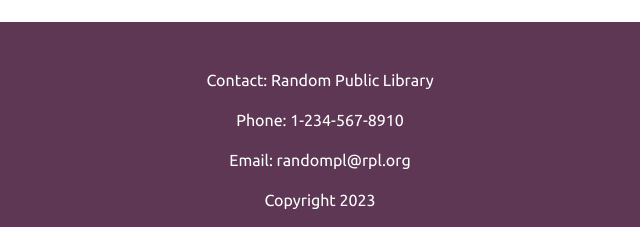
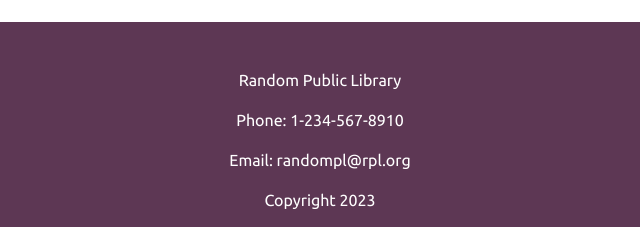
Before and after one commit to mrojasgaray/michellesrepository, a plain HTML site: page midterm.html in a window 1280 px wide. Shown: the part 1492-1719 px from the top of the page, 320-960 px from the left. Drawn offline with Linux system fonts and the light colour scheme.

Commit message:
spicy footer reveal

```diff
--- a/midterm.html
+++ b/midterm.html
@@ -75,7 +75,7 @@
                 </article>
         </main>
         <footer id="page-footer">
-            <p>Contact: Random Public Library</p>
+            <p>Random Public Library</p>
             <p>Phone: 1-234-567-8910</p>
             <p>Email: randompl@rpl.org</p>
             <p>Copyright 2023</p>
```
